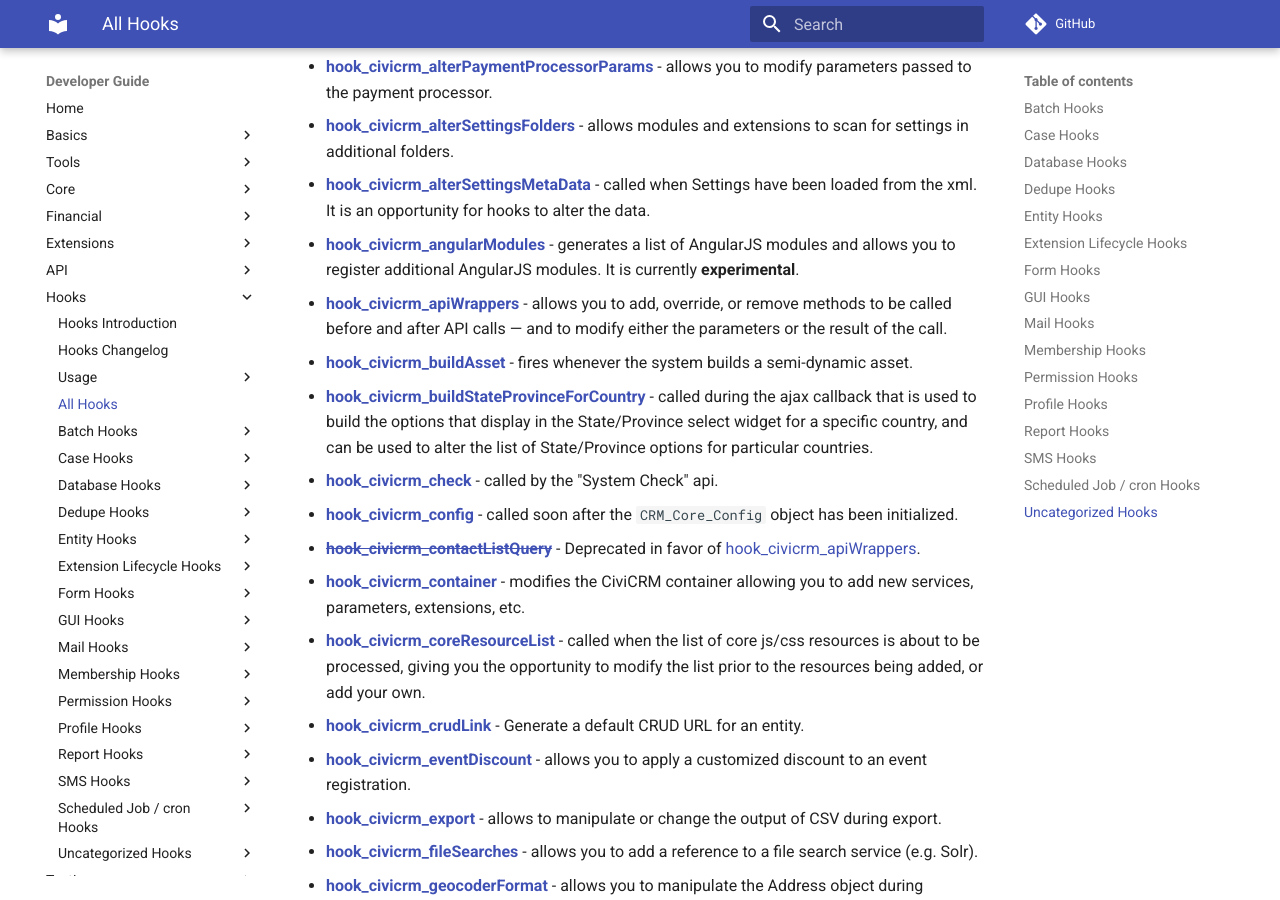
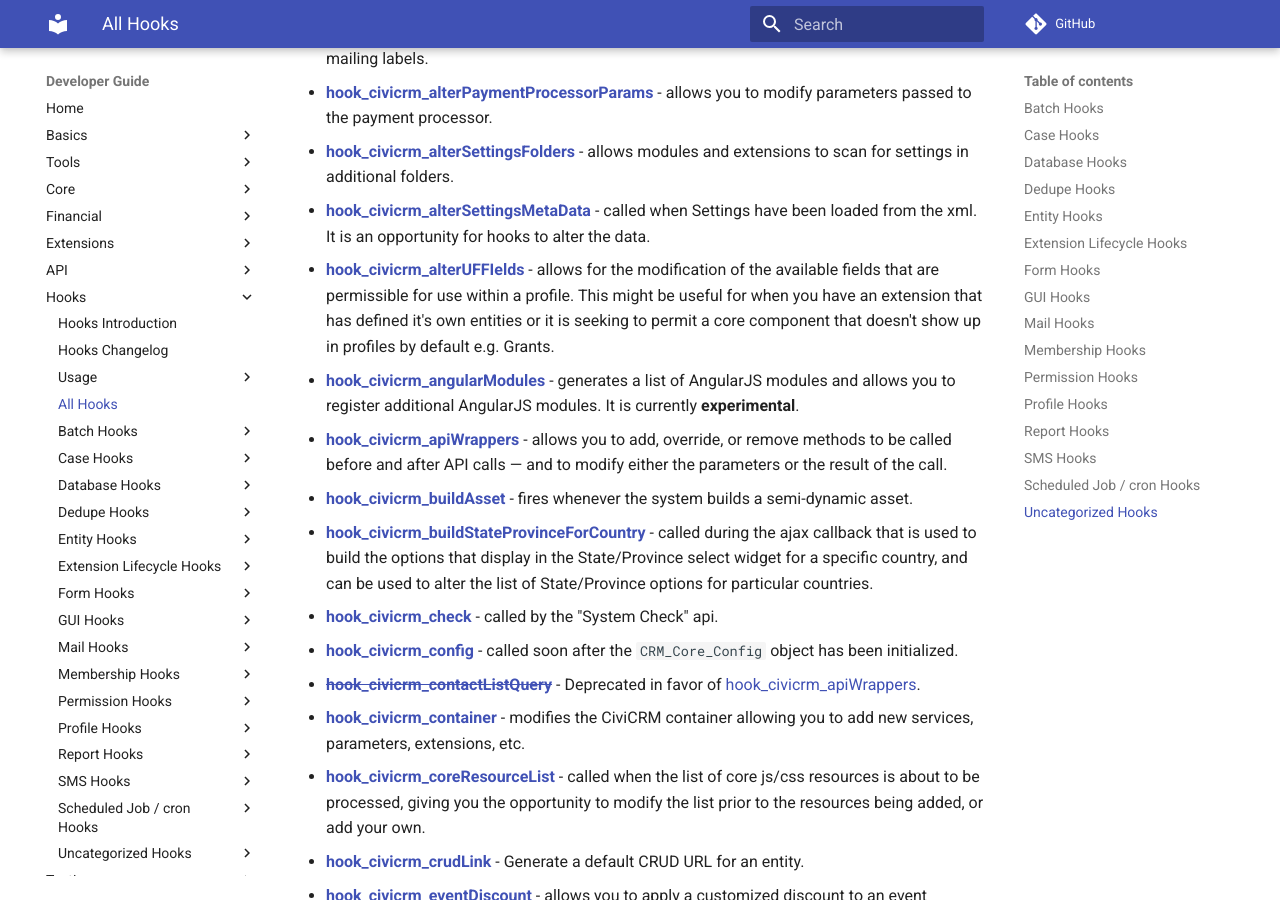
Before and after one commit to civicrm/civicrm-dev-docs, an MkDocs documentation site: the page built from docs/hooks/list.md, in a window 1280 px wide and 900 px high, scrolled down 6123 px. Built offline with MkDocs 1.6.1 and Material for MkDocs 9.7.7, drawn with Linux system fonts in a browser that asks for light colours; comment, search, counter and statistics services are not loaded; old or Windows-style settings are respelled for this version of MkDocs; some of the changed text lies outside the part shown.

Commit message:
Add in documentation of new alterUFFields Hook
Add in more details on why you would use the hook

```diff
--- a/docs/hooks/list.md
+++ b/docs/hooks/list.md
@@ -43,7 +43,7 @@
 
 ## Entity Hooks
 
-* **[hook_civicrm_entityTypes](/hooks/hook_civicrm_entityTypes.md)** - called for declaring managed entities via API.
+* **[hook_civicrm_entityTypes](/hooks/hook_civicrm_entityTypes.md)** - used to declare a new type of entity, for example a booking extension might want to declare a *Resource* entity.
 
 ## Extension Lifecycle Hooks
 
@@ -151,6 +151,7 @@
 * **[hook_civicrm_alterPaymentProcessorParams](/hooks/hook_civicrm_alterPaymentProcessorParams.md)** - allows you to modify parameters passed to the payment processor.
 * **[hook_civicrm_alterSettingsFolders](/hooks/hook_civicrm_alterSettingsFolders.md)** - allows modules and extensions to scan for settings in additional folders.
 * **[hook_civicrm_alterSettingsMetaData](/hooks/hook_civicrm_alterSettingsMetaData.md)** - called when Settings have been loaded from the xml. It is an opportunity for hooks to alter the data.
+* **[hook_civicrm_alterUFFIelds](/hooks/hook_civicrm_alterUFFields.md)** - allows for the modification of the available fields that are permissible for use within a profile. This might be useful for when you have an extension that has defined it's own entities or it is seeking to permit a core component that doesn't show up in profiles by default e.g. Grants.
 * **[hook_civicrm_angularModules](/hooks/hook_civicrm_angularModules.md)** - generates a list of AngularJS modules and allows you to register additional AngularJS modules. It is currently **experimental**.
 * **[hook_civicrm_apiWrappers](/hooks/hook_civicrm_apiWrappers.md)** - allows you to add, override, or remove methods to be called before and after API calls &mdash; and to modify either the parameters or the result of the call.
 * **[hook_civicrm_buildAsset](/hooks/hook_civicrm_buildAsset.md)** - fires whenever the system builds a semi-dynamic asset.
--- a/mkdocs.yml
+++ b/mkdocs.yml
@@ -190,6 +190,7 @@
     - hook_civicrm_alterPaymentProcessorParams: hooks/hook_civicrm_alterPaymentProcessorParams.md
     - hook_civicrm_alterSettingsFolders: hooks/hook_civicrm_alterSettingsFolders.md
     - hook_civicrm_alterSettingsMetaData: hooks/hook_civicrm_alterSettingsMetaData.md
+    - hook_civicrm_alterUFFIelds: hooks/hook_civicrm_alterUFFields.md
     - hook_civicrm_angularModules: hooks/hook_civicrm_angularModules.md
     - hook_civicrm_apiWrappers: hooks/hook_civicrm_apiWrappers.md
     - hook_civicrm_buildAsset: hooks/hook_civicrm_buildAsset.md
```
Also changed, not shown: docs/hooks/hook_civicrm_alterUFFields.md (added, +37 -0 lines).
